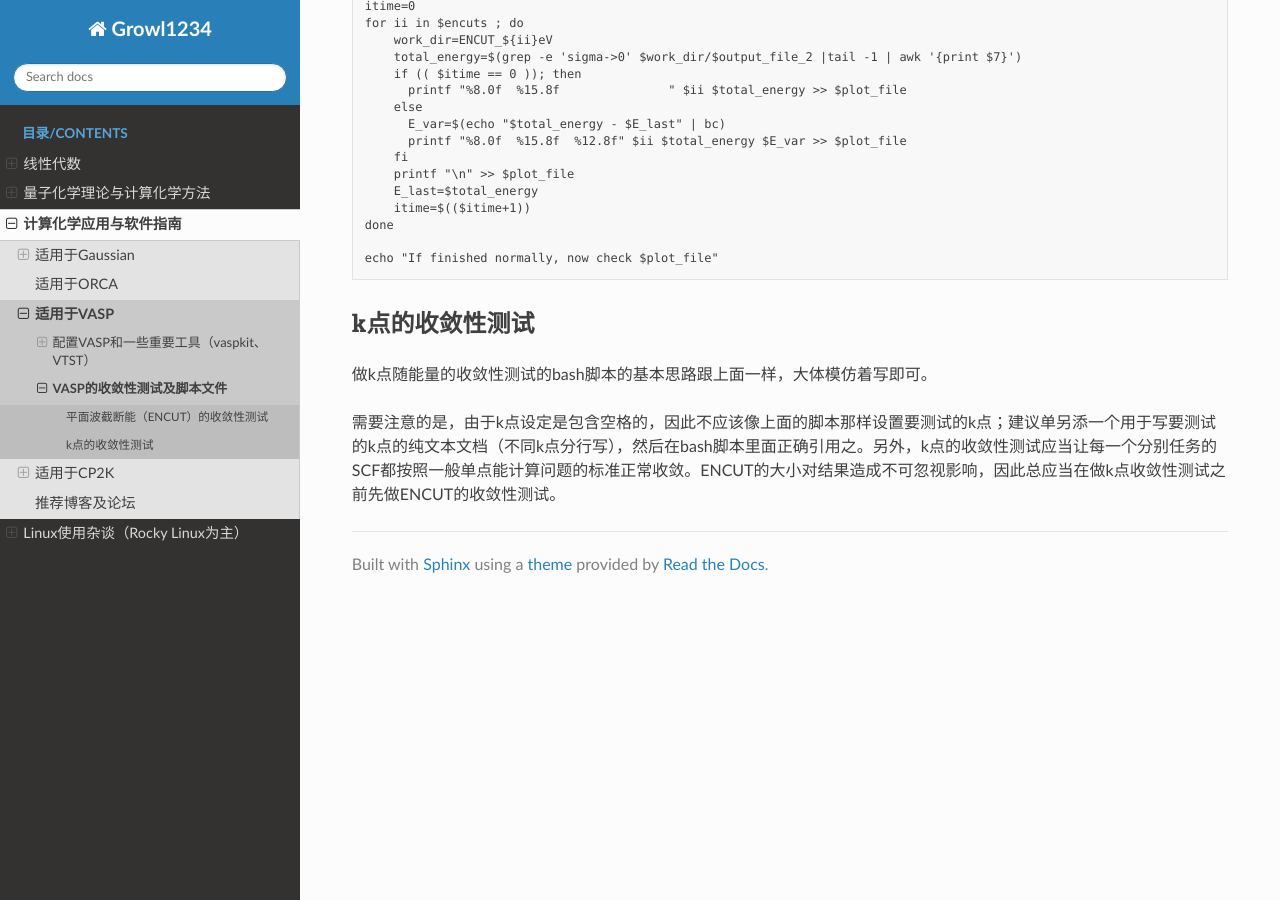
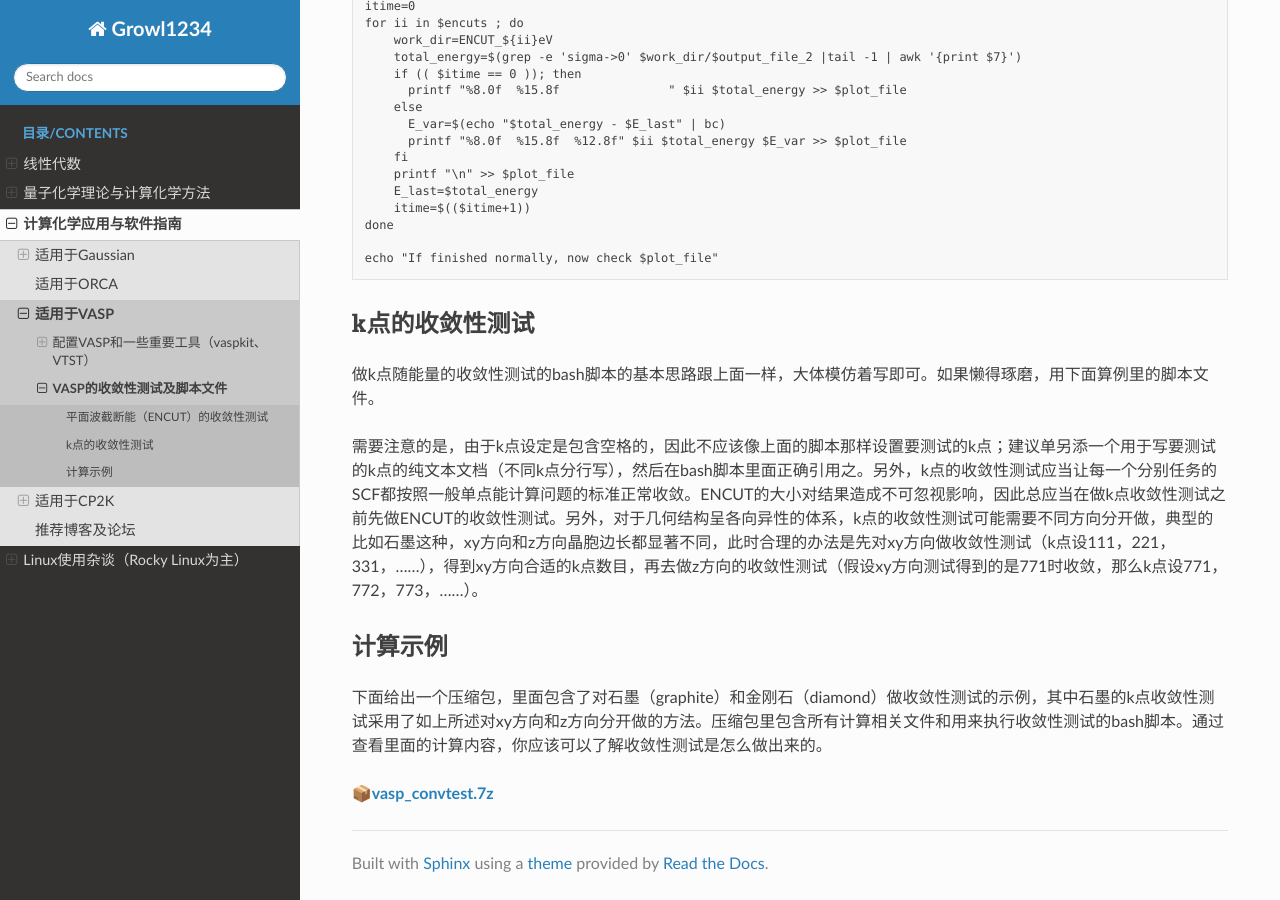
Before and after one commit to Growl1234/RTDProject, a Sphinx documentation site: the page built from source/applications/VASP/convtest.md, in a window 1280 px wide and 900 px high, scrolled down 1955 px. Built offline with Sphinx 7.4.7 and the Read the Docs theme 3.1.0, drawn with Linux system fonts in a browser that asks for light colours.

Commit message:
Add examples for VASP conv-test; change all zip files to 7z.

```diff
--- a/source/applications/VASP/convtest.md
+++ b/source/applications/VASP/convtest.md
@@ -91,6 +91,12 @@ echo "If finished normally, now check $plot_file"
 
 ### k点的收敛性测试
 
-做k点随能量的收敛性测试的bash脚本的基本思路跟上面一样，大体模仿着写即可。
+做k点随能量的收敛性测试的bash脚本的基本思路跟上面一样，大体模仿着写即可。如果懒得琢磨，用下面算例里的脚本文件。
 
-需要注意的是，由于k点设定是包含空格的，因此不应该像上面的脚本那样设置要测试的k点；建议单另添一个用于写要测试的k点的纯文本文档（不同k点分行写），然后在bash脚本里面正确引用之。另外，k点的收敛性测试应当让每一个分别任务的SCF都按照一般单点能计算问题的标准正常收敛。ENCUT的大小对结果造成不可忽视影响，因此总应当在做k点收敛性测试之前先做ENCUT的收敛性测试。
+需要注意的是，由于k点设定是包含空格的，因此不应该像上面的脚本那样设置要测试的k点；建议单另添一个用于写要测试的k点的纯文本文档（不同k点分行写），然后在bash脚本里面正确引用之。另外，k点的收敛性测试应当让每一个分别任务的SCF都按照一般单点能计算问题的标准正常收敛。ENCUT的大小对结果造成不可忽视影响，因此总应当在做k点收敛性测试之前先做ENCUT的收敛性测试。另外，对于几何结构呈各向异性的体系，k点的收敛性测试可能需要不同方向分开做，典型的比如石墨这种，xy方向和z方向晶胞边长都显著不同，此时合理的办法是先对xy方向做收敛性测试（k点设111，221，331，......），得到xy方向合适的k点数目，再去做z方向的收敛性测试（假设xy方向测试得到的是771时收敛，那么k点设771，772，773，......）。
+
+### 计算示例
+
+下面给出一个压缩包，里面包含了对石墨（graphite）和金刚石（diamond）做收敛性测试的示例，其中石墨的k点收敛性测试采用了如上所述对xy方向和z方向分开做的方法。压缩包里包含所有计算相关文件和用来执行收敛性测试的bash脚本。通过查看里面的计算内容，你应该可以了解收敛性测试是怎么做出来的。
+
+<strong><a href="../../_static/examples/vasp_convtest.7z">📦vasp_convtest.7z</a></strong>
--- a/source/applications/index.rst
+++ b/source/applications/index.rst
@@ -81,7 +81,7 @@
 
 `🔗 计算化学公社 <http://bbs.keinsci.com/forum.php>`_
 
-附：`📦 思想家公社中计算新手必看博文（涉及计算化学中最基础、最入门的内容） <../_static/pdf/Sobereva.zip>`_
+附：`📦 思想家公社中计算新手必看博文合集（涉及计算化学中最基础、最入门的内容） <../_static/pdf/Sobereva.7z>`_
 
 此外，卢天老师也针对不同层次和领域的计算化学学习者和研究者开设了性价比超高的计算化学培训班（见
 `🔗北京科音举办的培训简介 <http://www.keinsci.com/workshop.html>`_
```
Also changed, not shown: source/linux/rocky/root.md (+1 -1 lines), 5 other files.
